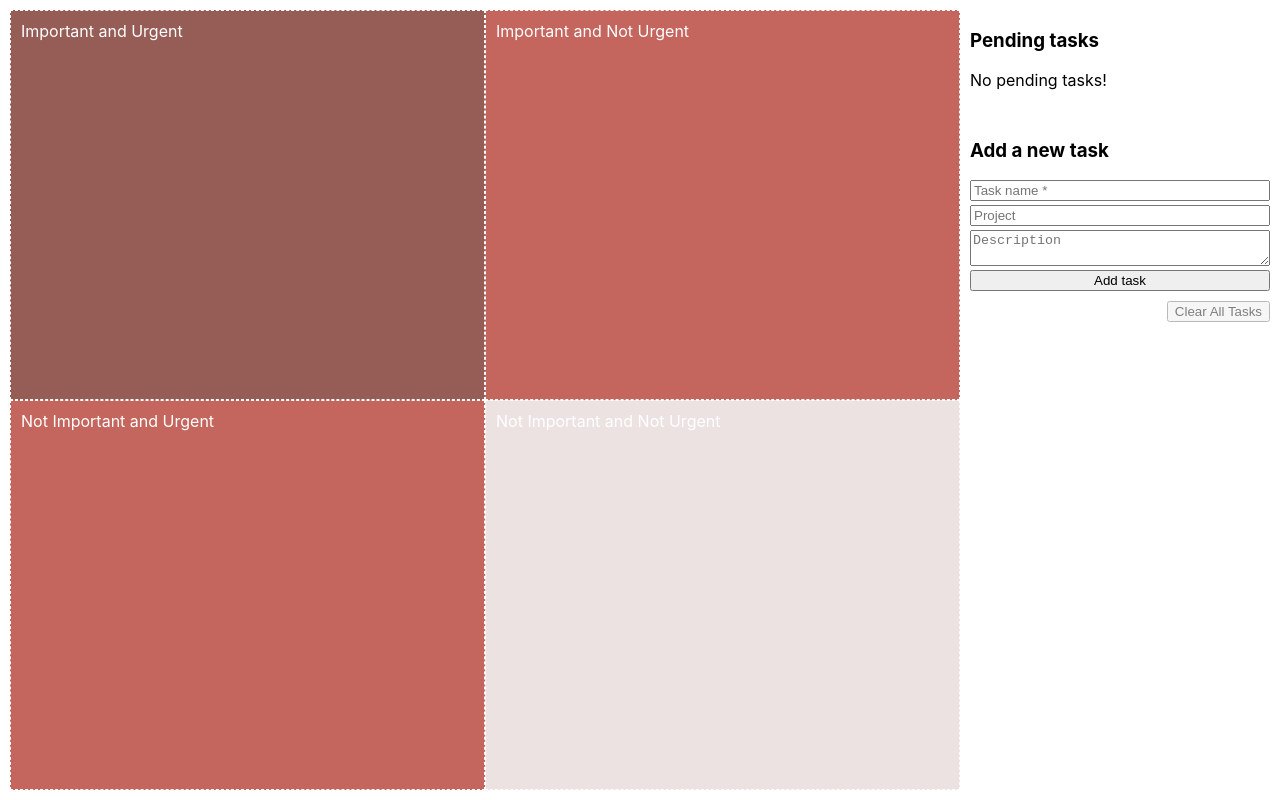
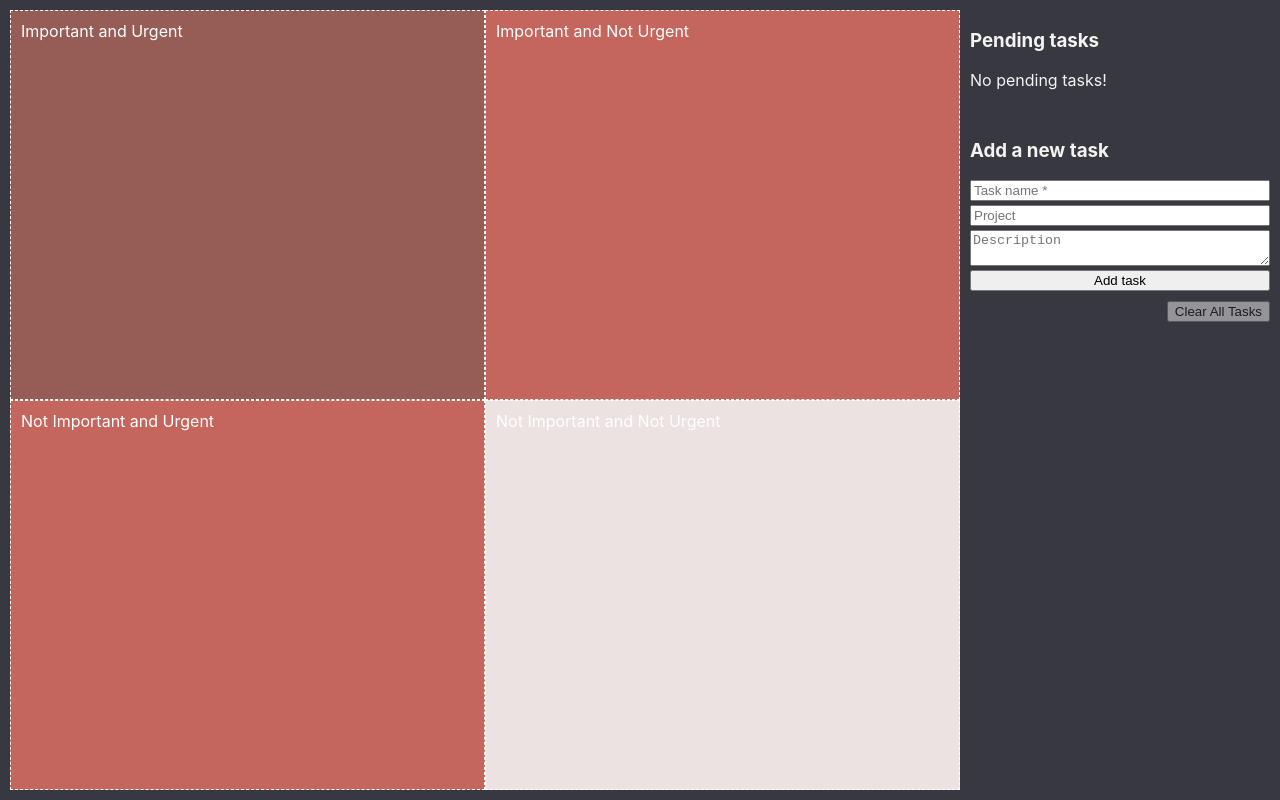
Before and after one commit to koirikivi/eisnhwr, a React (Create React App) app: page / in a window 1280 px wide. Built offline with nearby package versions, Linux system fonts and the light colour scheme.

Commit message:
Dark color scheme

```diff
--- a/src/App.css
+++ b/src/App.css
@@ -6,6 +6,8 @@
   grid-template-columns: 1fr 300px;
   grid-template-areas: "matrix sidebar";
   grid-gap: 10px;
+  background-color: #383841;
+  color: #f3f3f3;
 }
 
 .App .EisenhowerMatrix {
--- a/src/features/eisenhower/DraggableTask.tsx
+++ b/src/features/eisenhower/DraggableTask.tsx
@@ -38,6 +38,7 @@ const DraggableTask = (props: DraggableTaskProps) => {
                 border: '1px solid black',
                 backgroundColor: 'white',
                 boxSizing: 'border-box',
+                color: 'black',
                 textDecoration: task.completed ? 'line-through' : 'none',
             }}
         >
```
